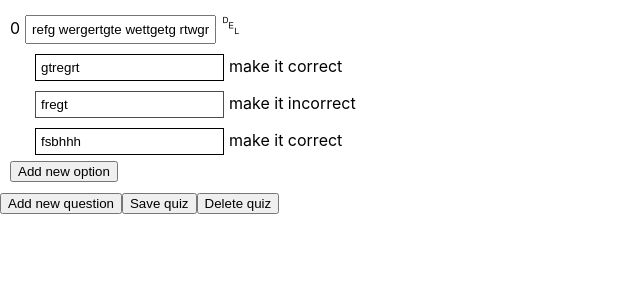
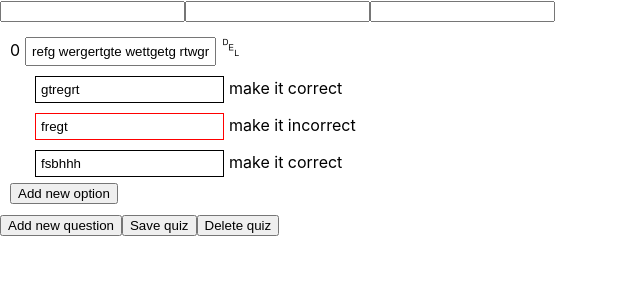
Before and after one commit to jigyasudhingra/quiz-app, a React (Create React App) app: page /create in a window 1280 px wide. Shown: the top 300 px of the page, without its empty margins (0-640 px from the left). Built offline with nearby package versions, Linux system fonts and the light colour scheme.

Commit message:
Save quiz functionality and refactor the question before save- done

```diff
--- a/src/Screens/QuizDemo.jsx
+++ b/src/Screens/QuizDemo.jsx
@@ -22,6 +22,11 @@ const demoQuestions = [
 
 const QuizDemo = () => {
   const [questions, setQuestions] = useState(demoQuestions);
+  const [quizDetails, setQuizDetails] = useState({
+    name: "",
+    description: "",
+    duration: "",
+  });
 
   const updateQuestionStatement = (e, index) => {
     const updatedQuestions = [...questions];
@@ -61,15 +66,71 @@ const QuizDemo = () => {
   };
 
   const deleteQuestion = (index) => {
-    let updatedQuestions = [
+    const updatedQuestions = [
       ...questions.slice(0, index),
       ...questions.slice(index + 1),
     ];
     setQuestions(updatedQuestions);
   };
 
+  const refactorQuiz = () => {
+    // Remove empty options, wherever in quiz
+    for (
+      let questionIndex = 0;
+      questionIndex < questions.length;
+      questionIndex++
+    ) {
+      const question = questions[questionIndex].options;
+      for (let optionIndex = 0; optionIndex < question.length; optionIndex++) {
+        const option = question[optionIndex];
+        if (option.optionStatement === "") {
+          const updatedQuestionOptions = [
+            ...questions[questionIndex].options.slice(0, optionIndex),
+            ...questions[questionIndex].options.slice(optionIndex + 1),
+          ];
+          let updatedQuestions = [...questions];
+          updatedQuestions[questionIndex].options = [...updatedQuestionOptions];
+          setQuestions(updatedQuestions);
+        }
+      }
+    }
+  };
+
+  const saveQuiz = () => {
+    refactorQuiz();
+    const finalQuiz = { ...quizDetails, questions: [...questions] };
+    console.log(finalQuiz);
+  };
+
   return (
     <div>
+      <input
+        type="text"
+        required
+        value={quizDetails.name}
+        onChange={(e) => {
+          setQuizDetails({ ...quizDetails, name: e.target.value });
+        }}
+      />
+      <input
+        type="text"
+        required
+        value={quizDetails.description}
+        onChange={(e) => {
+          setQuizDetails({ ...quizDetails, description: e.target.value });
+        }}
+      />
+      <input
+        required
+        type="number"
+        value={quizDetails.duration}
+        onChange={(e) => {
+          setQuizDetails({
+            ...quizDetails,
+            duration: parseInt(e.target.value),
+          });
+        }}
+      />
       {questions?.map((question, index) => (
         <div
           key={question + index}
@@ -83,8 +144,11 @@ const QuizDemo = () => {
               margin: 5,
               padding: 5,
             }}
+            required
             value={question.statement}
-            onChange={(e) => updateQuestionStatement(e, index)}
+            onChange={(e) => {
+              updateQuestionStatement(e, index);
+            }}
           />
           <span
             style={{
@@ -124,7 +188,7 @@ const QuizDemo = () => {
         </div>
       ))}
       <button onClick={() => addNewQuestion()}>Add new question</button>
-      <button onClick={() => {}}>Save quiz</button>
+      <button onClick={() => saveQuiz()}>Save quiz</button>
       <button onClick={() => {}}>Delete quiz</button>
     </div>
   );
--- a/src/Screens/QuizPlay/index.jsx
+++ b/src/Screens/QuizPlay/index.jsx
@@ -17,25 +17,21 @@ const quizzes = [
             option:
               "1. Lorem Ipsum is simply dummy text of the printing an typesetting industry. Lorem Ipsum has been the industry",
             correct: false,
-            selected: false,
           },
           {
             option:
               "2. Lorem Ipsum is simply dummy text of the printing an typesetting industry. Lorem Ipsum has been the industry",
             correct: true,
-            selected: false,
           },
           {
             option:
               "3. Lorem Ipsum is simply dummy text of the printing an typesetting industry. Lorem Ipsum has been the industry",
             correct: false,
-            selected: false,
           },
           {
             option:
               "4. Lorem Ipsum is simply dummy text of the printing an typesetting industry. Lorem Ipsum has been the industry",
             correct: false,
-            selected: false,
           },
         ],
       },
@@ -47,25 +43,21 @@ const quizzes = [
             option:
               "1. Lorem Ipsum is simply dummy text of the printing an typesetting industry. Lorem Ipsum has been the industry",
             correct: false,
-            selected: false,
           },
           {
             option:
               "2. Lorem Ipsum is simply dummy text of the printing an typesetting industry. Lorem Ipsum has been the industry",
             correct: true,
-            selected: false,
           },
           {
             option:
               "3. Lorem Ipsum is simply dummy text of the printing an typesetting industry. Lorem Ipsum has been the industry",
             correct: false,
-            selected: false,
           },
           {
             option:
               "4. Lorem Ipsum is simply dummy text of the printing an typesetting industry. Lorem Ipsum has been the industry",
             correct: false,
-            selected: false,
           },
         ],
       },
```
